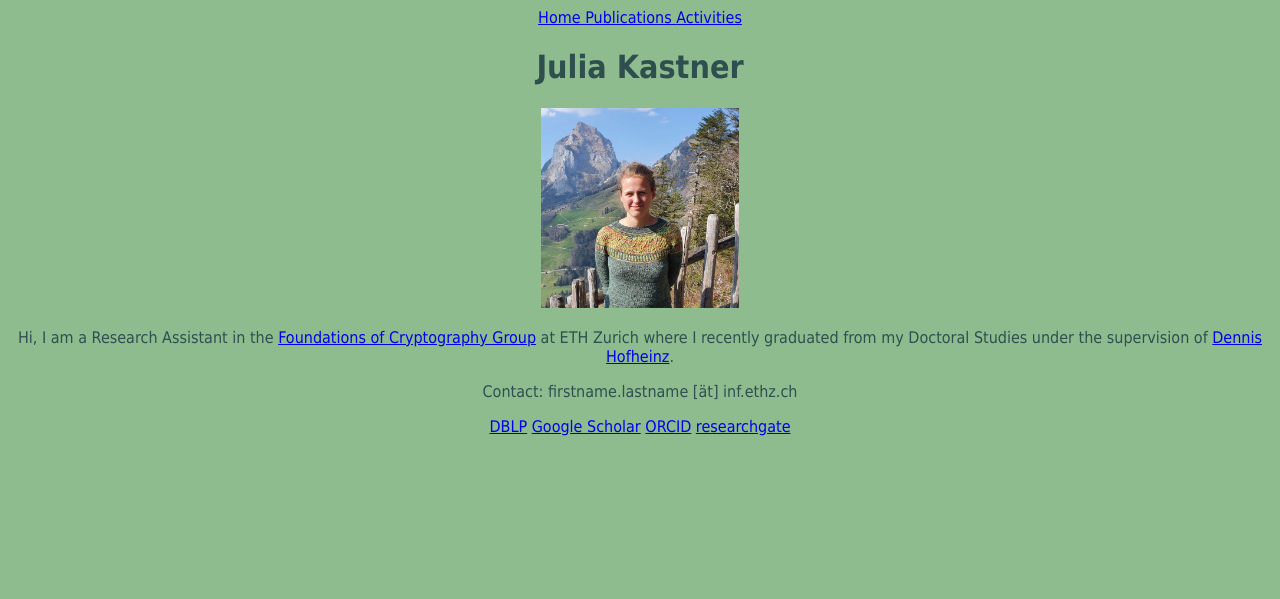
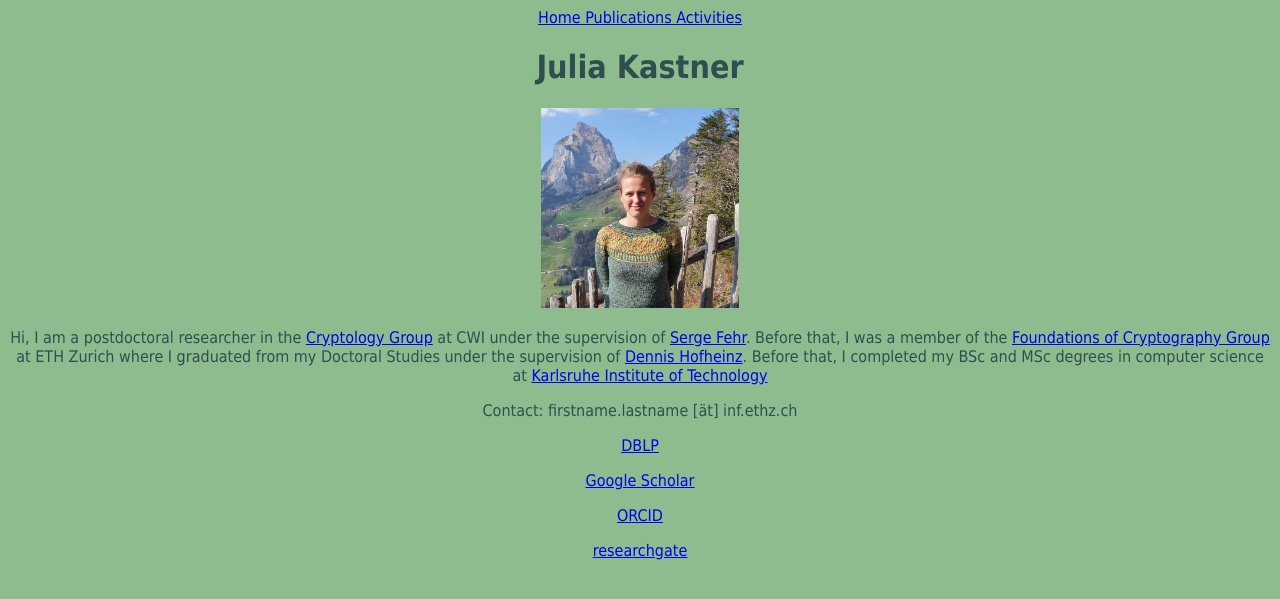
Before and after one commit to juliakastner/juliakastner.github.io, a Jekyll site: the page built from index.md, in a window 1280 px wide. Shown: the top 599 px of the page. Built offline with Jekyll 4.4.1, drawn with Linux system fonts in a browser that asks for light colours.

Commit message:
update affiliation

```diff
--- a/index.md
+++ b/index.md
@@ -9,11 +9,16 @@ title: Julia Kastner
 
 <img src="julia.jpg" alt="Portrait of me" style="height: 200px"/>
 
-Hi, I am a Research Assistant in the [Foundations of Cryptography Group](https://foc.ethz.ch) at ETH Zurich where I recently graduated from my Doctoral Studies under the supervision of [Dennis Hofheinz](kjdf.de).
+Hi, I am a postdoctoral researcher in the [Cryptology Group](https://www.cwi.nl/en/groups/cryptology/) at CWI under the supervision of [Serge Fehr](https://homepages.cwi.nl/~fehr/).
+Before that, I was a member of the  [Foundations of Cryptography Group](https://foc.ethz.ch) at ETH Zurich where I graduated from my Doctoral Studies under the supervision of [Dennis Hofheinz](kjdf.de).
+Before that, I completed my BSc and MSc degrees in computer science at [Karlsruhe Institute of Technology](https://www.kit.edu)
 
 Contact: firstname.lastname [ät] inf.ethz.ch
 
 [DBLP](https://dblp.org/pid/209/1548.html)
+
 [Google Scholar](https://scholar.google.com/citations?user=iUKyNFEAAAAJ&hl=en)
+
 [ORCID](https://orcid.org/0000-0002-8879-8226)
+
 [researchgate](https://www.researchgate.net/profile/Julia-Kastner-7)
```
